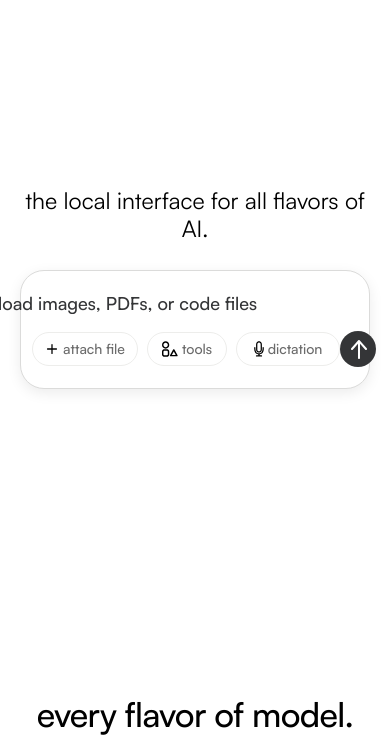
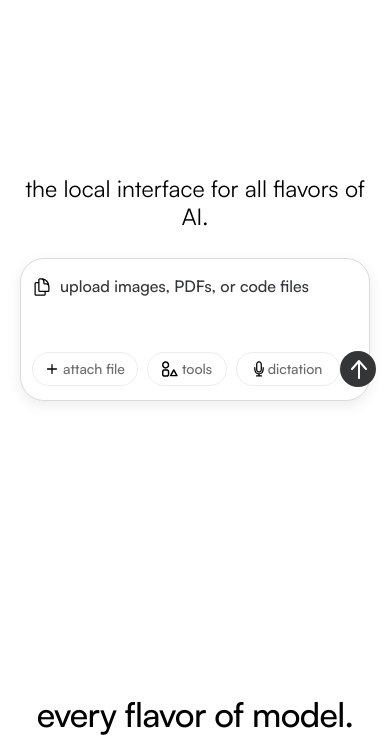
Before and after one commit to diskettelabs/vanilla-site, a plain HTML site: page index.html in a window 390 px wide. Shown: the part 66-822 px from the top of the page. Drawn offline with Linux system fonts and the light colour scheme.

Commit message:
Fix mobile omnibar layout

```diff
--- a/styles.css
+++ b/styles.css
@@ -696,27 +696,45 @@ h2 {
 
   .prompt-card {
     width: 100%;
-    height: 119px;
+    height: 143px;
     padding: 8.5px 11px 9.5px;
     border-radius: 24px;
   }
 
   .hero-feature {
     width: 100%;
-    height: 36px;
-    margin-left: 0;
-    padding: 12px 0 0;
+    height: 72px;
+    margin: 0 0 8px;
+    padding: 8px 0 0;
+    align-items: flex-start;
     overflow: visible;
-    font-size: 18px;
+    font-size: 16px;
+  }
+
+  .hero-feature-content {
+    position: static;
+    left: auto;
+    width: 100%;
+    height: auto;
+    flex: 1 1 auto;
+    align-items: flex-start;
+    overflow: visible;
+    transform: none;
   }
 
   .hero-feature img {
-    width: 24px;
-    height: 24px;
+    width: 20px;
+    height: 20px;
+    margin-top: 1px;
   }
 
-  .hero-feature span {
-    white-space: nowrap;
+  .hero-feature [data-hero-text] {
+    min-width: 0;
+    flex: 1 1 auto;
+    overflow: visible;
+    line-height: 1.35;
+    text-overflow: clip;
+    white-space: normal;
   }
 
   .prompt-actions {
@@ -854,6 +872,19 @@ h2 {
   }
 }
 
+@media (max-width: 370px) {
+  .prompt-actions {
+    gap: 6px;
+  }
+
+  .prompt-control {
+    width: auto;
+    padding-inline: 8px;
+    flex: 0 1 auto;
+    font-size: 13px;
+  }
+}
+
 @media (max-width: 350px) {
   .prompt-card {
     padding-inline: 9px;
@@ -861,6 +892,11 @@ h2 {
 
   .prompt-actions {
     gap: 4px;
+  }
+
+  .prompt-control {
+    padding-inline: 6px;
+    font-size: 12px;
   }
 
   .waitlist-field button {
```
